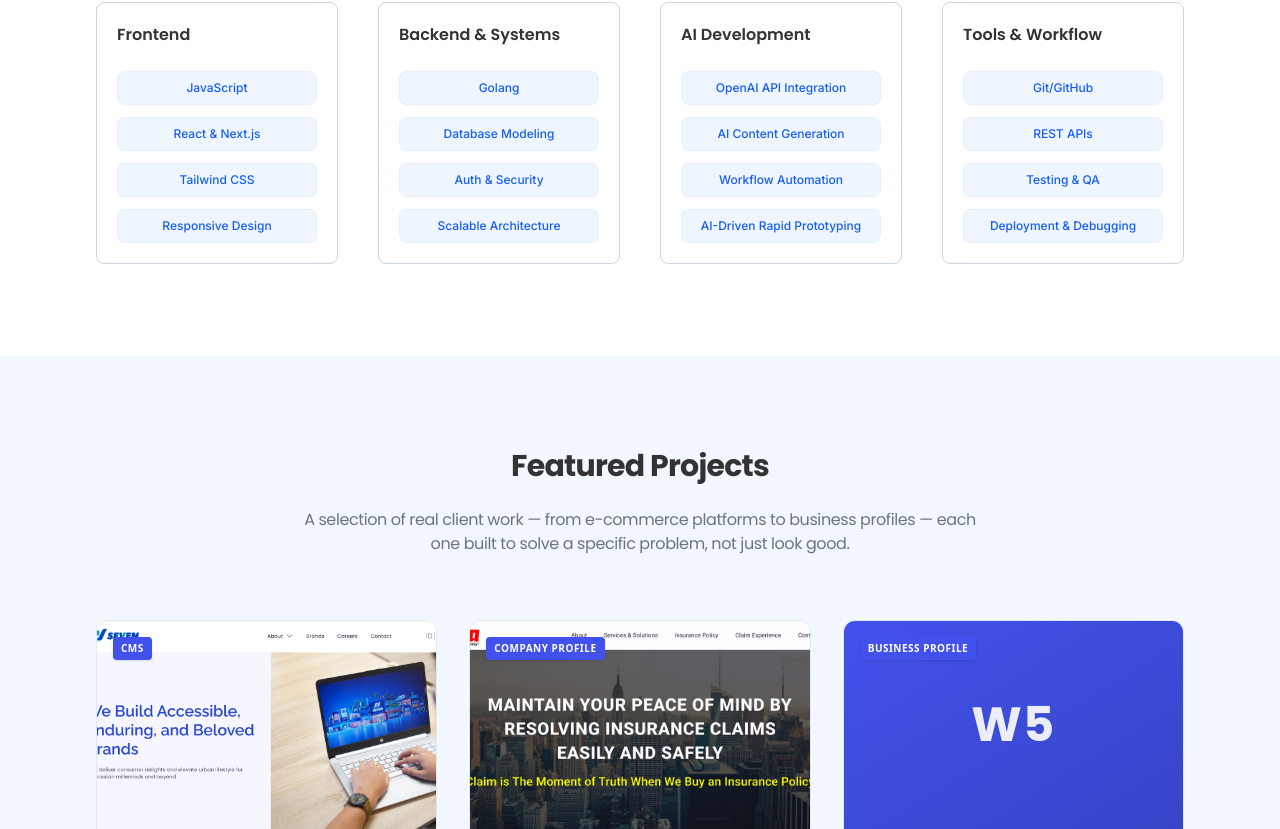
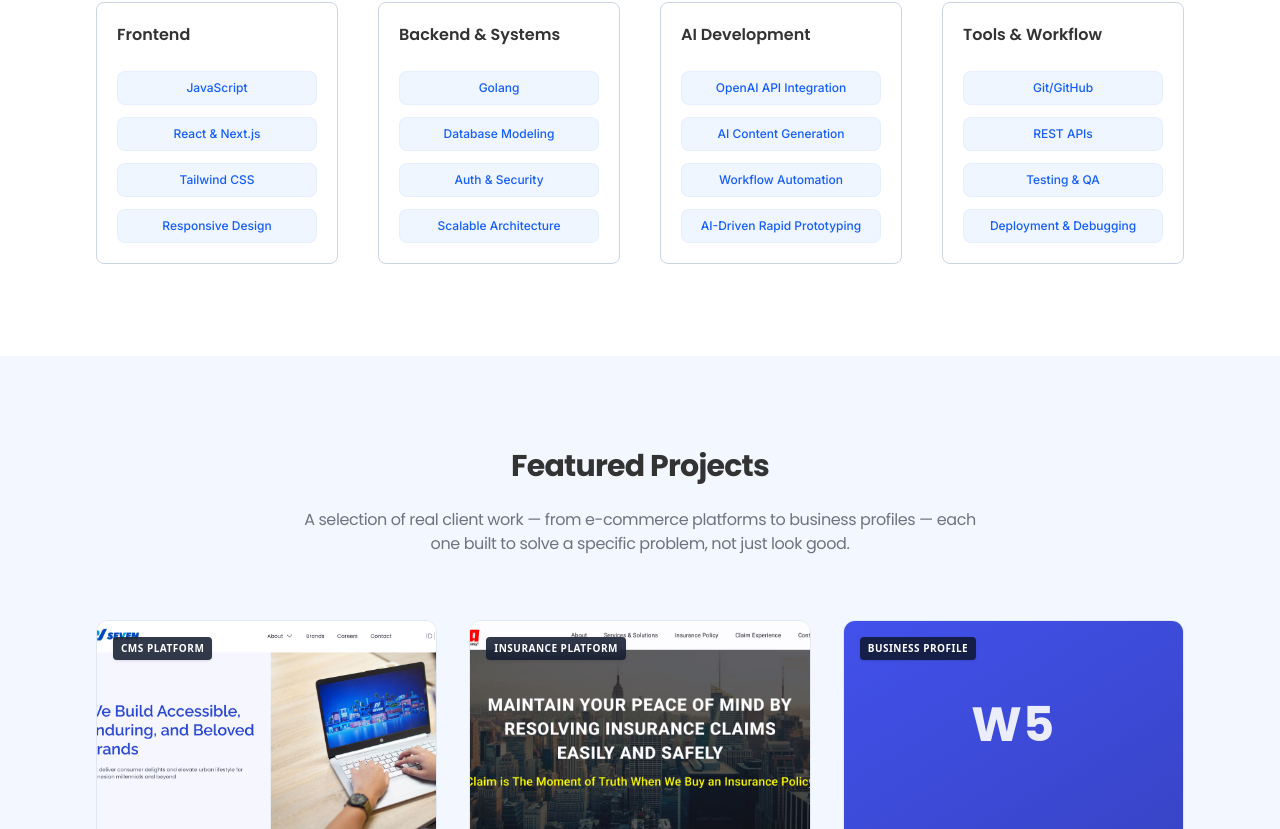
Before and after one commit to rafikarim1717/portfolio-website, a Next.js app: page / in a window 1280 px wide. Shown: the part 1971-2800 px from the top of the page. Built offline with nearby package versions, Linux system fonts and the light colour scheme.

Commit message:
update porto

```diff
--- a/jsconfig.json
+++ b/jsconfig.json
@@ -1,3 +1,4 @@
+
 {
   "compilerOptions": {
     "paths": {
--- a/src/components/Contact.jsx
+++ b/src/components/Contact.jsx
@@ -36,9 +36,9 @@ const contactData = [
 
 const ContactSection = () => {
   return (
-    <section id="contact" className="py-20 bg-white">
+    <section id="contact" className="py-16 bg-white">
       <Container>
-        <div className="flex flex-col gap-6">
+        <div className="flex flex-col gap-12">
           {/* CTA Card */}
           <CtaCard />
 
--- a/src/components/FeaturedProject.jsx
+++ b/src/components/FeaturedProject.jsx
@@ -74,24 +74,24 @@ const FeaturedProjects = () => {
                 </a>
 
                 {/* Category Tag */}
-                <div className="absolute top-4 left-4 z-10 bg-[#4251EB] text-white text-[10px] uppercase tracking-wider font-bold px-2 py-1 rounded shadow-sm">
+                <div className="absolute top-4 left-4 z-10 bg-slate-900/85 backdrop-blur-sm text-white text-[10px] uppercase tracking-wider font-bold px-2 py-1 rounded shadow-sm">
                   {project.category}
                 </div>
               </div>
 
               {/* Content Body */}
-              <div className="p-4 flex flex-col flex-grow">
-                <h3 className="font-bold font-title text-[#333] text-sm mb-3 group-hover:text-blue-600 transition-colors">
+              <div className="p-5 flex flex-col flex-grow">
+                <h3 className="font-bold font-title text-[#333] text-sm mb-2.5 group-hover:text-blue-600 transition-colors">
                   {project.title}
                 </h3>
-                <p className="text-sm font-body mb-6 text-[#6C757D] line-clamp-3 leading-relaxed">
+                <p className="text-sm font-body mb-6 text-[#6C757D] line-clamp-3 leading-normal tracking-normal">
                   {project.description}
                 </p>
                 <div className="mt-auto flex flex-wrap gap-2">
                   {project.tags.map((tag, index) => (
                     <span
                       key={index}
-                      className="bg-blue-50 text-blue-600 text-[10px] font-medium px-2 py-1 rounded uppercase"
+                      className="bg-white text-blue-600 border border-blue-200 shadow-sm text-[10px] font-semibold px-2.5 py-1 rounded-full uppercase tracking-wide"
                     >
                       {tag}
                     </span>
--- a/src/components/Footer.jsx
+++ b/src/components/Footer.jsx
@@ -125,7 +125,7 @@ const Footer = () => {
         */}
 
         {/* Simplified Footer / Bottom Bar */}
-        <div className="border-t border-slate-100 pt-8 flex flex-col md:flex-row justify-between items-center gap-6">
+        <div className="border-t border-slate-200 pt-8 flex flex-col md:flex-row justify-between items-center gap-6">
           <div className="text-center md:text-left">
             <p className="text-sm text-[#6c757d] font-medium">
               © {currentYear} {FOOTER_DATA.brand.name} – Software
--- a/src/components/Hero.jsx
+++ b/src/components/Hero.jsx
@@ -68,6 +68,7 @@ const Hero = () => {
           </div>
 
           {/* Trusted By - social proof without needing a headshot */}
+          {/* Temporarily hidden
           <div className="w-full overflow-hidden px-6 sm:px-10">
             <div className="flex w-max animate-marquee items-center gap-16 sm:gap-20">
               {[...HERO_DATA.trustedBy, ...HERO_DATA.trustedBy].map(
@@ -88,6 +89,7 @@ const Hero = () => {
               )}
             </div>
           </div>
+          */}
         </div>
       </Container>
     </section>
--- a/src/data/projects.js
+++ b/src/data/projects.js
@@ -5,8 +5,8 @@ export const projects = [
     description:
       "A high-performance corporate platform with an integrated CMS, enabling seamless brand management and dynamic content updates for a leading retail group.",
     image: "/portfolio/seven-retail.png",
-    category: "CMS",
-    tags: ["CMS", "Retail", "Next.js"],
+    category: "CMS Platform",
+    tags: ["Retail", "Next.js", "Headless CMS"],
     link: "https://seven-retail.com",
   },
   {
@@ -15,8 +15,8 @@ export const projects = [
     description:
       "A specialized insurance brokerage platform featuring risk consulting tools and a transparent claims management system for complex insurance workflows.",
     image: "/portfolio/Ikonoa.png",
-    category: "Company Profile",
-    tags: ["Insurance Tech", "Next.js"],
+    category: "Insurance Platform",
+    tags: ["Insurance Tech", "Risk Management"],
     link: "https://www.ikonoa.com/",
   },
 {
@@ -26,7 +26,7 @@ export const projects = [
     "A premium hospitality landing page and property management profile designed to convert leads for high-end residential living in Jakarta.",
   image: null,
   category: "Business Profile",
-    tags: ["Nextjs", "Landing Page"],
+  tags: ["Inn", "Next.js", "Premium"],
   link: "https://wisma52.vercel.app/",
 },
   {
@@ -35,8 +35,8 @@ export const projects = [
     description:
       "A premium business profile and product catalog for a Jakarta-based syrup manufacturer. Featuring a seamless product showcase with direct integration to Tokopedia for streamlined purchasing.",
     image: "/portfolio/Genova.png",
-    category: "Digital Catalog",
-    tags: ["Catalog", "F&B Industry"],
+    category: "E-commerce Catalog",
+    tags: ["F&B Industry", "E-commerce", "Next.js"],
     link: "https://sevenretail.id",
   },
   {
@@ -46,7 +46,7 @@ export const projects = [
       "A professional company profile for an insurance and protection services provider, presenting their services and credibility to build trust with prospective clients.",
     image: null,
     category: "Company Profile",
-    tags: ["Company Profile", "Insurance", "Next.js"],
+    tags: ["Insurance", "Trust Building", "Next.js"],
     link: "https://www.multisaranapelindung.com/",
   },
 ];
```
Lines whose indentation alone changed are shown as unchanged.
